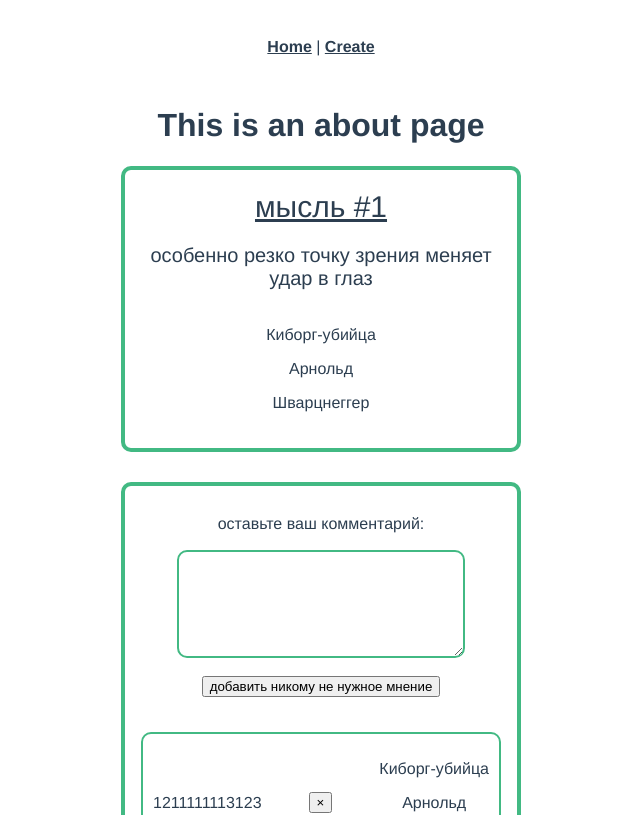
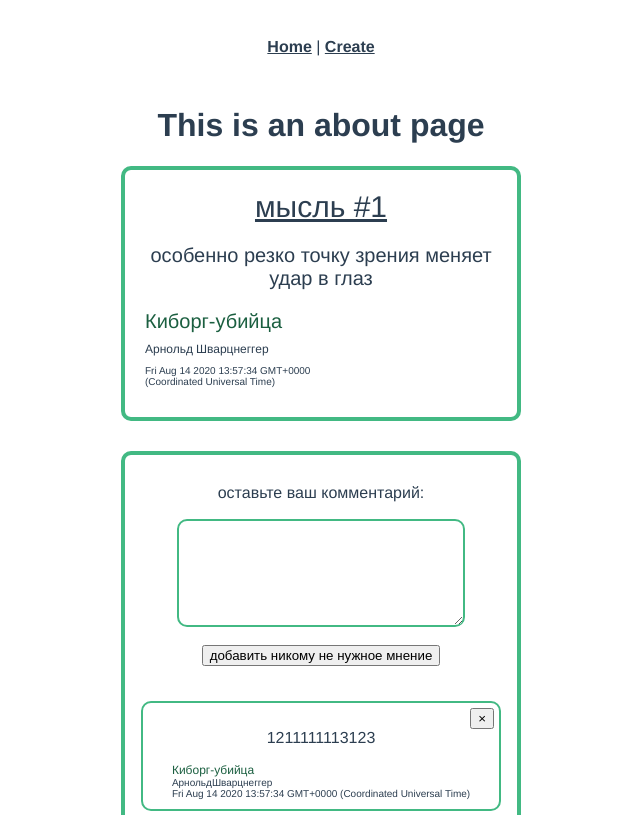
Before and after one commit to hrebtovadara/blog, a Vue app: page /1 in a window 1280 px wide. Shown: the top 815 px of the page, without its empty margins (319-959 px from the left). Built offline with nearby package versions, Linux system fonts and the light colour scheme.

Commit message:
add date and styles for blog, refactor code

```diff
--- a/src/components/BlogItem.vue
+++ b/src/components/BlogItem.vue
@@ -1,11 +1,14 @@
 <template>
   <div class="blog-item">
-        <router-link class="blog-item__name" :to= "path">{{name}}</router-link>
+    <router-link class="blog-item__name" :to="path">{{name}}</router-link>
     <p class="blog-item__text">{{text}}</p>
-         <div>
-            <p>{{user.userLogin}}</p>
-            <p>{{user.userName}}</p>
-            <p>{{user.userSurname}}</p>
+    <div class="blog-item__autor">
+      <p class="blog-item__autor--login">{{user.userLogin}}</p>
+      <div class="blog-item__autor--name">
+        <span class="blog-item__autor--firstname">{{user.userName}}</span>
+        <span>{{user.userSurname}}</span>
+      </div>
+      <p class="blog-item__date">{{date}}</p>
     </div>
   </div>
 </template>
@@ -13,24 +16,18 @@
 <script>
 export default {
   data() {
-        return {
-        }
+    return {};
   },
-    props: [
-        "id",
-        "userId",
-        "name",
-        "text"
-    ],
+  props: ["id", "userId", "name", "text", "date"],
   computed: {
     path() {
       return "/" + this.id;
     },
     user() {
-             return this.$store.getters.getUserById(this.userId)
+      return this.$store.getters.getUserById(this.userId);
     }
   }
-}
+};
 </script>
 
 <style>
@@ -42,10 +39,9 @@ export default {
   border: 4px solid #42b983;
   border-radius: 10px;
   margin: 0 auto;
-        display: flex;
+
   flex-direction: column;
   align-items: center;
-        justify-content: flex-start;
   margin-bottom: 30px;
 }
 
@@ -64,4 +60,29 @@ export default {
   color: #2c3e50;
   font-size: 20px;
 }
+
+.blog-item__autor {
+  width: 200px;
+  text-align: left;
+}
+
+.blog-item__autor--login {
+  font-size: 20px;
+  color: #1b5f40;
+  margin-bottom: 10px;
+}
+
+.blog-item__autor--name {
+  font-size: 12px;
+  line-height: 12px;
+}
+
+.blog-item__autor--firstname {
+  margin-right: 3px;
+}
+
+.blog-item__date {
+  font-size: 10px;
+  text-align: left;
+}
 </style>
--- a/src/components/Feedback.vue
+++ b/src/components/Feedback.vue
@@ -1,29 +1,33 @@
 <template>
   <div class="feedback">
-    {{ feedbackText }}
-    <button v-on:click="removeComment">&times;</button>
+    <p class="feedback__text">{{ feedbackText }}</p>
+    <button class="feedback__remove" v-on:click="removeComment">&times;</button>
 
-    <div>
-      <p>{{user.userLogin}}</p>
-      <p>{{user.userName}}</p>
-      <p>{{user.userSurname}}</p>
+    <div class="feedback__info">
+      <span class="feedback__info--login">{{user.userLogin}}</span>
+      <br />
+      <span>{{user.userName}}</span>
+      <span>{{user.userSurname}}</span>
+      <br />
+      <span>{{date}}</span>
     </div>
   </div>
 </template>
 
 <script>
 export default {
-    props: ['id', 'userId', 'feedbackText'],
-    methods: {
-      removeComment() {
-        this.$store.dispatch('removeComment', this.id)
-    }},
-    computed: {
-      user() {
-        return this.$store.getters.getUserById(this.userId)
-      }
+  props: ["id", "userId", "feedbackText", "date"],
+  methods: {
+    removeComment() {
+      this.$store.dispatch("removeComment", this.id);
     }
-}
+  },
+  computed: {
+    user() {
+      return this.$store.getters.getUserById(this.userId);
+    }
+  }
+};
 </script>
 
 <style>
@@ -37,8 +41,26 @@ export default {
   margin: 10px auto;
 
   display: flex;
+  flex-direction: column;
   align-items: center;
   justify-content: space-between;
   padding: 10px;
+  position: relative;
+}
+
+.feedback__remove {
+  position: absolute;
+  top: 5px;
+  right: 5px;
+}
+
+.feedback__info {
+  font-size: 10px;
+  text-align: left;
+}
+
+.feedback__info--login {
+  font-size: 12px;
+  color: #1b5f40;
 }
 </style>
--- a/src/store/index.ts
+++ b/src/store/index.ts
@@ -10,28 +10,32 @@ export default new Vuex.Store({
         id: 4,
         userId: 1,
         name: 'мысль #4',
-        text: 'человек-невидимка может встречаться со слепым человеком, и для второго эти отношения не будут чем-то необычным'
+        text: 'человек-невидимка может встречаться со слепым человеком, и для второго эти отношения не будут чем-то необычным',
+        date: new Date()
       },
       {
         id: 3,
         userId: 2,
         name: 'мысль #3',
-        text: 'если курильщик впадет в кому на достаточно длинный срок, избавит ли это его от никотиновой зависисмости?'
+        text: 'если курильщик впадет в кому на достаточно длинный срок, избавит ли это его от никотиновой зависисмости?',
+        date: new Date()
       },
       {
         id: 2,
         userId: 3,
         name: 'мысль #2',
-        text: 'когда мы говорим с кем-то во сне, мы не знаем, что нам ответит собеседник, хотя его слова придумывает наш мозг'
+        text: 'когда мы говорим с кем-то во сне, мы не знаем, что нам ответит собеседник, хотя его слова придумывает наш мозг',
+        date: new Date()
       },
       {
         id: 1,
         userId: 1,
         name: 'мысль #1',
-        text: 'особенно резко точку зрения меняет удар в глаз'
+        text: 'особенно резко точку зрения меняет удар в глаз',
+        date: new Date()
       },
     ],
-    counter:  5,
+    counter: 5,
     users: [
       {
         id: 1,
@@ -58,23 +62,26 @@ export default new Vuex.Store({
         userId: 1,
         thoughtId: 1,
         feedbackText: "1211111113123",
+        date: new Date()
       },
       {
         id: 2,
         userId: 2,
         thoughtId: 1,
         feedbackText: "123dfdf123",
+        date: new Date()
       },
     ],
     commentsCounter: 3,
   },
   mutations: {
-    addNewBlogPost(state, payload):any {
+    addNewBlogPost(state, payload): any {
       state.blogItemsList.unshift({
         id: state.counter++,
         userId: payload.userId,
         name: payload.name,
         text: payload.text,
+        date: new Date()
       })
     },
     removeComment(state, id) {
@@ -85,30 +92,30 @@ export default new Vuex.Store({
         id: state.commentsCounter++,
         userId: payload.userId,
         thoughtId: payload.thoughtId,
-        feedbackText: payload.feedbackText
+        feedbackText: payload.feedbackText,
+        date: new Date()
       })
     }
   },
   getters: {
-    getCurrentThought: function(state) {
-        return function (id:number) {
+    getCurrentThought: function (state) {
+      return function (id: number) {
         return state.blogItemsList.find(el => el.id === id)
       }
     },
-    getComments:  function(state) {
-      return function (id:number) {
+    getComments: function (state) {
+      return function (id: number) {
         return state.comments.filter(el => el.thoughtId === id)
       }
     },
-    getRandomUser: function(state) {
-      return function() {
-        const index = Math.floor(Math.random() * (state.users.length ) + 1) - 1;
+    getRandomUser: function (state) {
+      return function () {
+        const index = Math.floor(Math.random() * (state.users.length) + 1) - 1;
         return state.users[index];
       }
     },
-    getUserById: function(state) {
-
-      return function (id:number) {
+    getUserById: function (state) {
+      return function (id: number) {
         return state.users.find(el => el.id === id)
       }
     }
--- a/src/views/Create.vue
+++ b/src/views/Create.vue
@@ -3,9 +3,19 @@
     <h1>this is an create page</h1>
     <div class="create-recording">
       <label class="create-recording__label" for="create-recording__name">name recording</label>
-        <input class="create-recording__name" id="create-recording__name" type="text" v-model="nameRecording">
+      <input
+        class="create-recording__name"
+        id="create-recording__name"
+        type="text"
+        v-model="nameRecording"
+      />
       <label class="create-recording__label" for="create-recording__text">text recording</label>
-        <textarea class="create-recording__text" id="create-recording__text" type="text" v-model="textRecording"></textarea>
+      <textarea
+        class="create-recording__text"
+        id="create-recording__text"
+        type="text"
+        v-model="textRecording"
+      ></textarea>
 
       <button class="create-recording__button" @click="AddNewrecording">add new create-recording</button>
     </div>
@@ -16,24 +26,26 @@
 export default {
   data: function() {
     return {
-            nameRecording:'',
-            textRecording: ''
-        }
+      nameRecording: "",
+      textRecording: ""
+    };
   },
   methods: {
     AddNewrecording() {
+      if (this.textRecording) {
         const user = this.$store.getters.getRandomUser();
 
-            this.$store.dispatch('asyncChange', {
-                name:this.nameRecording,
-                text:this.textRecording,
+        this.$store.dispatch("asyncChange", {
+          name: this.nameRecording,
+          text: this.textRecording,
           userId: user.id
-            })
+        });
 
-            this.$router.push("/")
+        this.$router.push("/");
       }
     }
   }
+};
 </script>
 
 <style>
@@ -79,7 +91,7 @@ export default {
 
 .create-recording__button {
   font-family: Avenir, Helvetica, Arial, sans-serif;
-        color: #FFFFFF;
+  color: #ffffff;
   font-size: 20px;
   background-color: #42b983;
   border: 2px solid #389c6f;
--- a/src/views/Home.vue
+++ b/src/views/Home.vue
@@ -14,6 +14,7 @@
           v-bind:userId="blogItem.userId"
           v-bind:name="blogItem.name"
           v-bind:text="blogItem.text"
+          v-bind:date="new Date()"
         />
       </ul>
     </div>
@@ -21,23 +22,21 @@
 </template>
 
 <script>
-import blogItem from "../components/BlogItem.vue"
+import blogItem from "../components/BlogItem.vue";
 
 export default {
-  data: function () {
-    return {
-    }
+  data: function() {
+    return {};
   },
   components: {
     blogItem: blogItem
   },
   computed: {
     blogItemsList() {
-      return this.$store.state.blogItemsList
-    },
-
+      return this.$store.state.blogItemsList;
     }
   }
+};
 </script>
 
 <style>
--- a/src/views/Thought.vue
+++ b/src/views/Thought.vue
@@ -8,7 +8,7 @@
       v-bind:text="blogItem.text"
       v-bind:id="blogItem.id"
       v-bind:userId="blogItem.userId"
-
+      v-bind:date="new Date()"
     ></div>
 
     <div class="feedback-container">
@@ -25,6 +25,7 @@
           v-bind:id="feedbackItem.id"
           v-bind:userId="feedbackItem.userId"
           v-bind:feedbackText="feedbackItem.feedbackText"
+          v-bind:date="new Date()"
         />
       </ul>
     </div>
@@ -32,15 +33,15 @@
 </template>
 
 <script>
-import blogItem from "../components/BlogItem.vue"
-import feedBack from "../components/Feedback.vue"
+import blogItem from "../components/BlogItem.vue";
+import feedBack from "../components/Feedback.vue";
 
 export default {
-  data: function () {
+  data: function() {
     return {
       counterComment: 2,
-      newCommentText: ''
-    }
+      newCommentText: ""
+    };
   },
   components: {
     blogItem,
@@ -48,27 +49,26 @@ export default {
   },
   computed: {
     blogItem() {
-      return this.$store.getters.getCurrentThought(this.selectedId)
+      return this.$store.getters.getCurrentThought(this.selectedId);
     },
     feedbackList() {
       return this.$store.getters.getComments(this.selectedId);
     },
     selectedId() {
-      return parseInt(this.$route.params.id)
+      return parseInt(this.$route.params.id);
     }
   },
   methods: {
     addNewComment(newCommentText) {
       const user = this.$store.getters.getRandomUser();
-        this.$store.dispatch('addNewComment', {
-          feedbackText:this.newCommentText,
+      this.$store.dispatch("addNewComment", {
+        feedbackText: this.newCommentText,
         thoughtId: this.selectedId,
         userId: user.id
-        }
-      )
+      });
     }
   }
-}
+};
 </script>
 
 <style>
```
Also changed, not shown: src/components/HelloWorld.vue (deleted, +0 -146 lines), src/components/viewBlog.vue (+5 -12 lines). Lines whose indentation alone changed are shown as unchanged.
